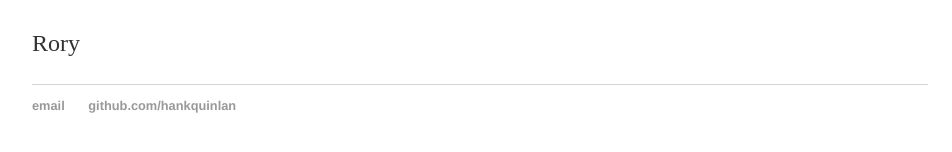
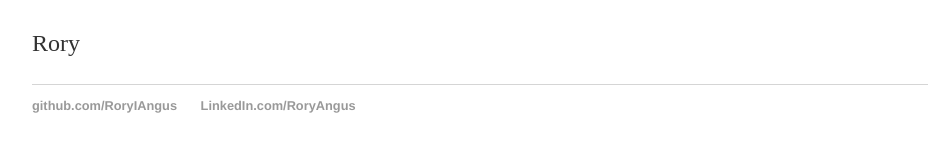
Before and after one commit to RoryIAngus/RoryIAngus.github.io, a Jekyll site: the page built from _posts/2016-11-01-Introduction-Blog.md, in a window 1280 px wide. Shown: the part 547-699 px from the top of the page, without its empty margins (160-1112 px from the left). Built offline with Jekyll 4.4.1, drawn with Linux system fonts in a browser that asks for light colours.

Commit message:
update to my contact details

```diff
--- a/_layouts/default.html
+++ b/_layouts/default.html
@@ -21,8 +21,8 @@
 			</div><!-- /.container -->
 			<footer>
 	    		<ul>
-	        		<li><a href="mailto:hankquinlanhub@gmail.com">email</a></li>
-	        		<li><a href="https://github.com/hankquinlan">github.com/hankquinlan</a></li>
+	        		<li><a href="https://github.com/RoryIAngus/">github.com/RoryIAngus</a></li>
+					<li><a href="https://au.linkedin.com/in/roryangus">LinkedIn.com/RoryAngus</a></li>
 				</ul>
 			</footer>
 		</body>
```
